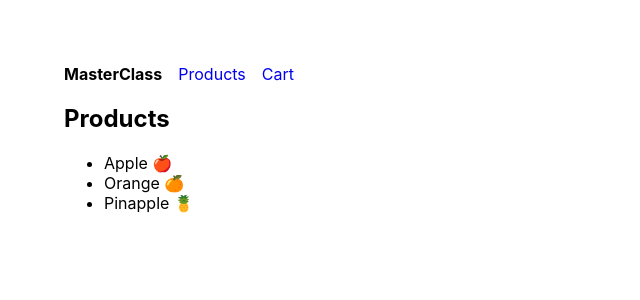
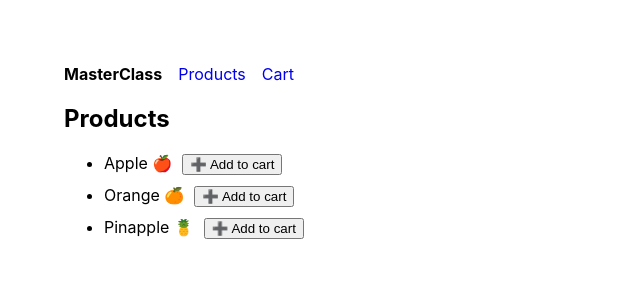
Before and after one commit to agustinmrgo/mc-cart, a React (Create React App) app: page / in a window 1280 px wide. Shown: the top 300 px of the page, without its empty margins (0-640 px from the left). Built offline with nearby package versions, Linux system fonts and the light colour scheme.

Commit message:
Cart quantity logic. Cart persistence with session storage

```diff
--- a/src/App.js
+++ b/src/App.js
@@ -9,9 +9,14 @@ import Checkout from "./pages/Checkout";
 import { routes } from "./routes";
 
 const App = () => {
-  const [cartContent, setCartContent] = useState([]);
+  const [cartContent, setCartContent] = useState(
+    sessionStorage.cartContent ? JSON.parse(sessionStorage.cartContent) : []
+  );
 
-  const handleSetCartContent = (newContent) => setCartContent(newContent);
+  const handleSetCartContent = (newContent) => {
+    setCartContent(newContent);
+    sessionStorage.setItem("cartContent", JSON.stringify(newContent));
+  };
 
   const handleConfirmOrder = () => setCartContent([]);
 
--- a/src/components/ProductsList.js
+++ b/src/components/ProductsList.js
@@ -2,8 +2,14 @@ const ProductsList = ({ products, onProductAdded }) => {
   return (
     <ul>
       {products.map((product) => (
-        <li key={product.id} onClick={() => onProductAdded(product)}>
+        <li key={product.id} style={{ marginBottom: 10 }}>
           {product.name}
+          <button
+            style={{ marginLeft: 10, cursor: "pointer" }}
+            onClick={() => onProductAdded(product)}
+          >
+            ➕ Add to cart
+          </button>
         </li>
       ))}
     </ul>
--- a/src/pages/Cart.js
+++ b/src/pages/Cart.js
@@ -7,20 +7,22 @@ const Cart = ({ cartContent, onSetCartContent }) => {
       <h1>Cart:</h1>
       <ul>
         {cartContent.map((cartItem, index) => (
-          <li key={`${cartItem.id}_${index}`}>{cartItem.name}</li>
+          <li key={`${cartItem.id}_${index}`} style={{ marginBottom: 10 }}>
+            <span>{cartItem.name}</span>
+            {cartItem.quantity > 1 && <span> - Qty: {cartItem.quantity}</span>}
+          </li>
         ))}
       </ul>
       {cartContent.length !== 0 && (
         <>
-          <div>
+          <span>
+            <button onClick={() => onSetCartContent([])}>❌ Clear cart</button>
+          </span>
+          <span style={{ marginLeft: 10 }}>
             <Link to={routes.checkout}>
               <button>✅ Proceed to checkout</button>
             </Link>
-          </div>
-
-          <div>
-            <button onClick={() => onSetCartContent([])}>❌ Clear cart</button>
-          </div>
+          </span>
         </>
       )}
       {cartContent.length === 0 && <p>🛒 Cart is empty! 🛒 </p>}
--- a/src/pages/Products.js
+++ b/src/pages/Products.js
@@ -10,8 +10,17 @@ const ProductsPage = ({ cartContent, onSetCartContent }) => {
     getProducts().then((fetchedProducts) => setProducts(fetchedProducts));
   }, []);
 
-  const handleAddProduct = (product) =>
-    onSetCartContent([...cartContent, product]);
+  const handleAddProduct = (newProduct) => {
+    const productInCart = cartContent.find(
+      (cartProduct) => cartProduct.id === newProduct.id
+    );
+    if (productInCart) {
+      productInCart.quantity++;
+      onSetCartContent([...cartContent]);
+    } else {
+      onSetCartContent([...cartContent, { ...newProduct, quantity: 1 }]);
+    }
+  };
 
   return (
     <>
```
Also changed, not shown: 1 other file (tests, documents, lock files or other folders).
